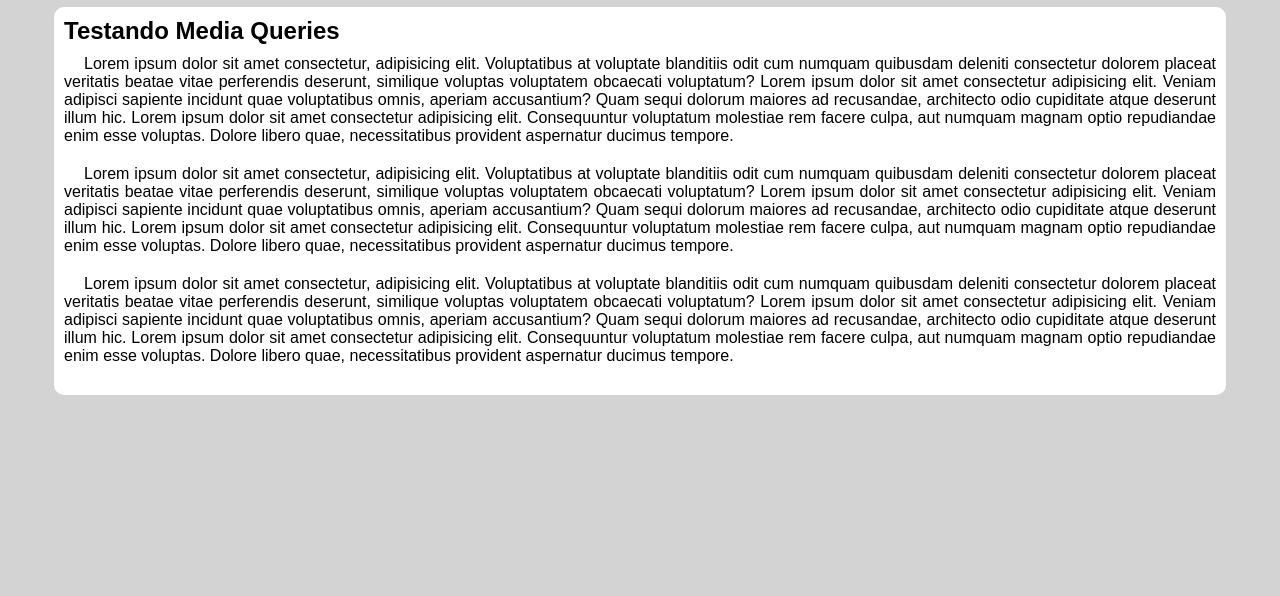
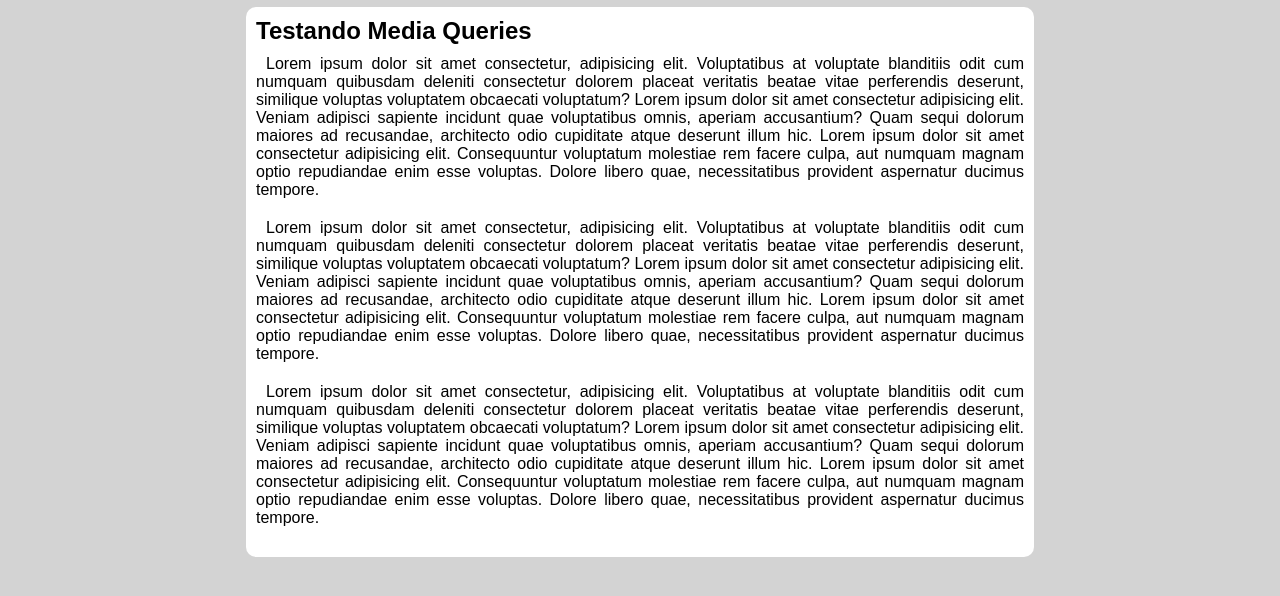
Before and after one commit to evandromar17ns/html-css, a plain HTML site: page exercícios/ex026/mq005/index.html in a window 1280 px wide. Shown: the part 50-646 px from the top of the page. Drawn offline with nearby package versions, Linux system fonts and the light colour scheme.

Commit message:
ajuste no main , parágrafo responsivo

```diff
--- a/exercícios/ex026/mq005/estilos/media-query.css
+++ b/exercícios/ex026/mq005/estilos/media-query.css
@@ -1,6 +1,7 @@
 @charset "UTF-8";
 
 @media screen and (min-width:768px){
+
    i#burguer{
         display: none;
 
@@ -12,10 +13,9 @@
 
     menu > ul > li{
         display: inline-block;
+        width: 100px;
     }
     main{
-        width: 768px;
+        width: 768px;}
+
     }
-
-
-}
--- a/exercícios/ex026/mq005/estilos/style.css
+++ b/exercícios/ex026/mq005/estilos/style.css
@@ -70,7 +70,7 @@ menu > ul > li > a:hover{
 
 
 main{
-    width: 90vw;
+
     background-color: white;
     margin: auto;
     margin-top: 10px;
@@ -87,6 +87,6 @@ article > h2{
  article > p{
     text-align: justify;
     margin-bottom: 20px;
-    text-indent: 20px;
+    text-indent: 10px;
 
  }
```
Also changed, not shown: exercícios/ex026/mq005/index.html (+1 -1 lines).
